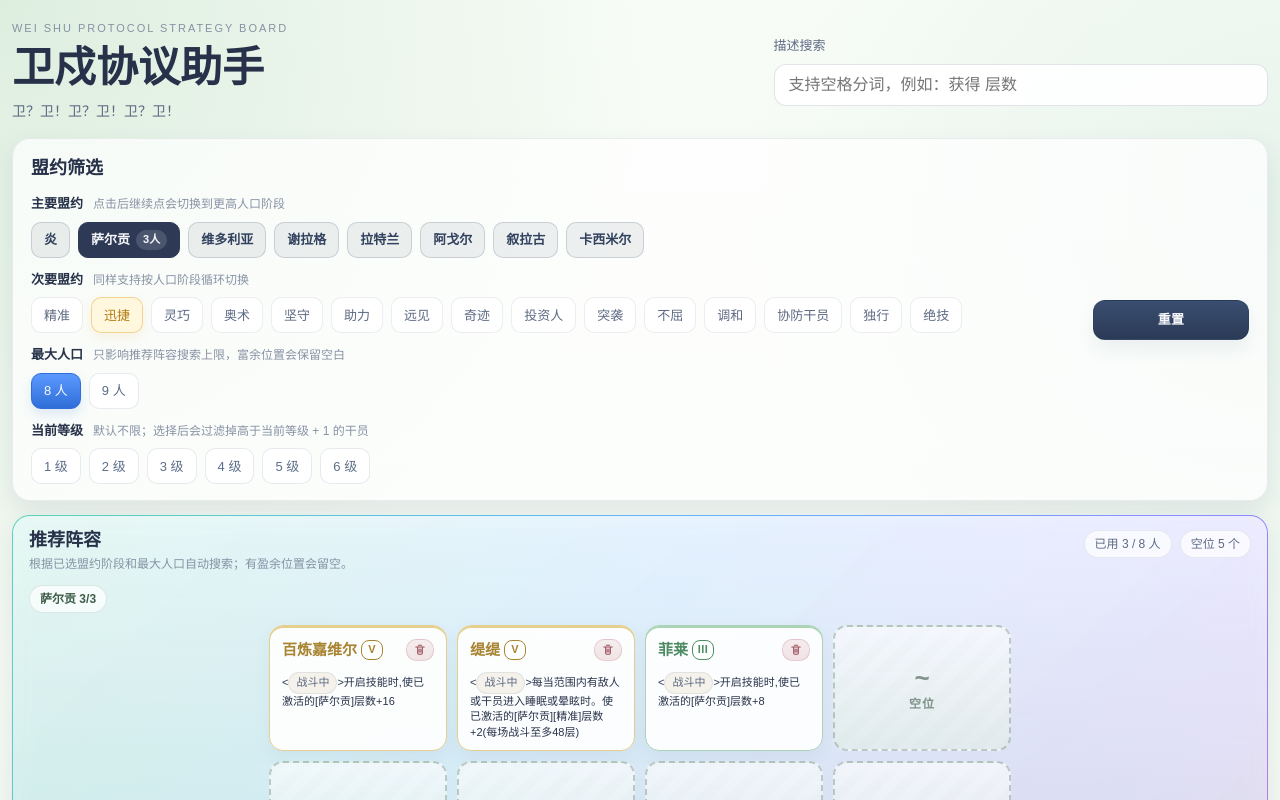
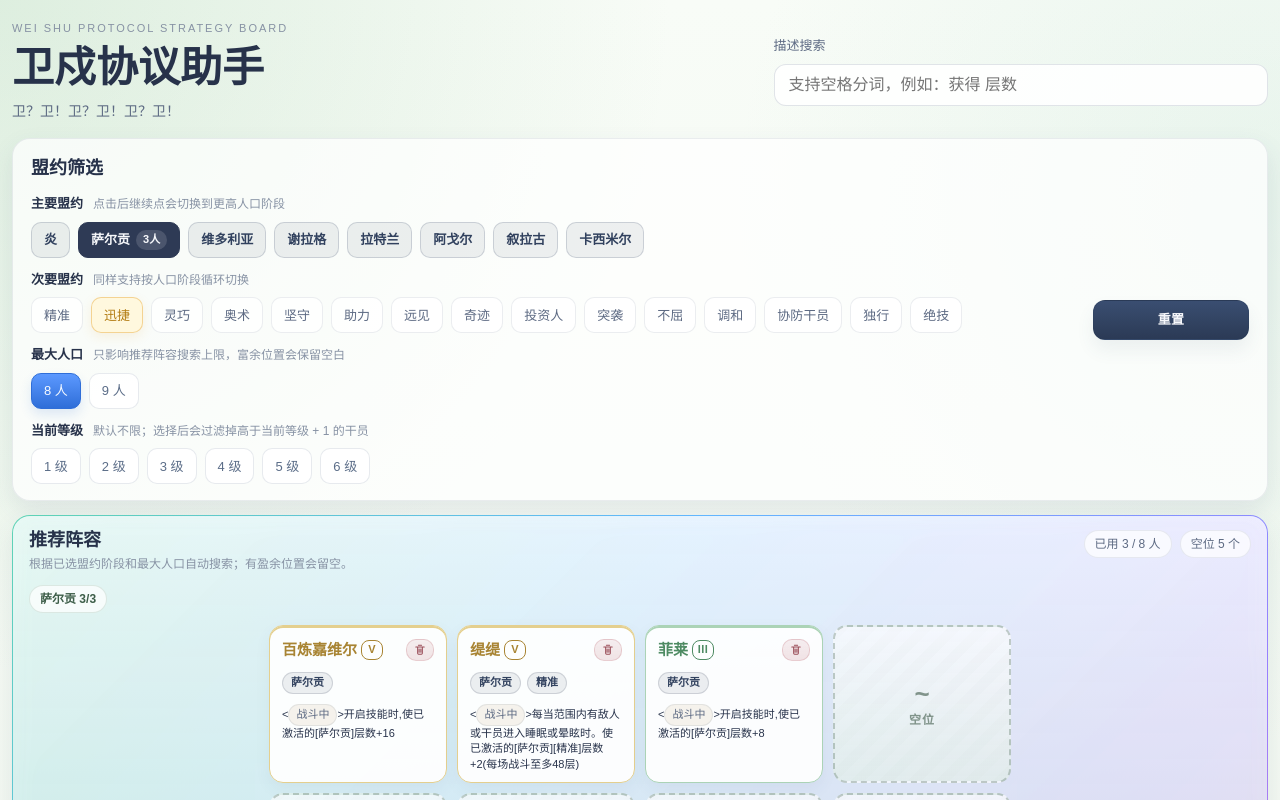
Before and after one commit to llomin/arknights-weishu-tool, a React (Vite) app: page / in a window 1280 px wide. Both pictures are taken after a click on the button "萨尔贡". Shown: the top 800 px of the page. Built offline with nearby package versions, Linux system fonts and the light colour scheme.

Commit message:
chore: 调整推荐阵容显示

```diff
--- a/src/pages/strategy-board/StrategyBoardPage.tsx
+++ b/src/pages/strategy-board/StrategyBoardPage.tsx
@@ -276,7 +276,11 @@ export function StrategyBoardPage() {
     searchHighlightKeywords: string[] = [],
   ) {
     const isPicked = pickedOperatorIdSet.has(operator.id);
+    const isRecommendedCard = covenantId === 'recommended';
     const matchedSelectedCovenants = getMatchedSelectedCovenants(operator);
+    const visibleCovenants = isRecommendedCard
+      ? operator.covenants
+      : matchedSelectedCovenants;
     const traitTagSet = new Set(
       operator.traitTags.map((tag) => tag.toLocaleLowerCase('zh-CN')),
     );
@@ -347,10 +351,13 @@ export function StrategyBoardPage() {
         </div>
 
         <div className={styles.operatorDescription}>
-          {matchedSelectedCovenants.length >= 2 ? (
+          {(isRecommendedCard || matchedSelectedCovenants.length >= 2) &&
+          visibleCovenants.length > 0 ? (
             <div className={styles.matchedCovenants}>
-              <span className={styles.matchedCovenantsLabel}>命中盟约</span>
-              {matchedSelectedCovenants.map((covenantId) => (
+              {!isRecommendedCard ? (
+                <span className={styles.matchedCovenantsLabel}>命中盟约</span>
+              ) : null}
+              {visibleCovenants.map((covenantId) => (
                 <span
                   className={styles.matchedCovenantChip}
                   key={`${operator.id}-${covenantId}`}
```
